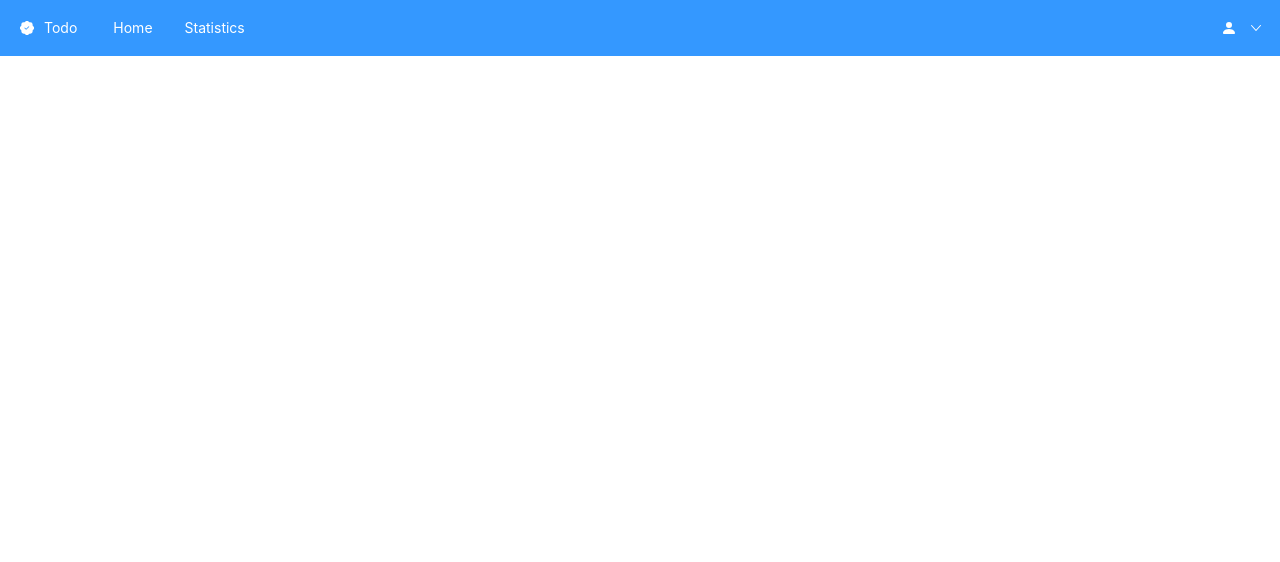
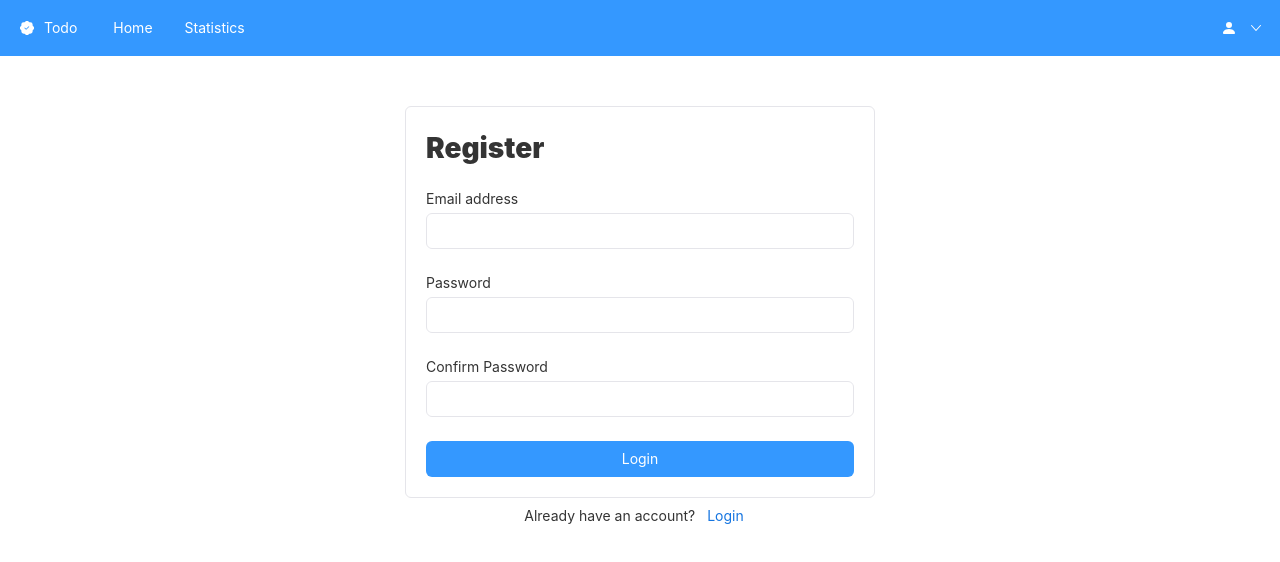
Before and after one commit to Nasi-Goreng-Pattaya/todo-frontend, a React (Vite) app: page /register in a window 1280 px wide. Shown: the top 562 px of the page. Built offline with nearby package versions, Linux system fonts and the light colour scheme.

Commit message:
Done register ui

```diff
--- a/src/App.tsx
+++ b/src/App.tsx
@@ -5,6 +5,7 @@ import Home from "./pages/Home";
 import Login from "./pages/Login";
 import Statistics from "./pages/Statistics";
 import Style from "./styles/App.module.css";
+import { Register } from "./pages/Register";
 
 // mock data for tasks
 const tasks: Task[] = [
@@ -194,7 +195,8 @@ function App() {
           <Route path="/" element={<Home />} />
           <Route path="/login" element={<Login />} />
           <Route path="/statistics" element={<Statistics tasks={tasks} />} />
-          {/* <Route path="/register" element={<Register />} />
+          <Route path="/register" element={<Register />} />
+          {/*
           <Route path="/profile" element={<Profile />} /> */}
         </Routes>
       </main>
--- /dev/null
+++ b/src/pages/Register.tsx
@@ -0,0 +1,81 @@
+import React from "react";
+import { Link } from "react-router-dom";
+import {
+  Button,
+  ButtonToolbar,
+  Col,
+  FlexboxGrid,
+  Form,
+  Panel,
+  Schema,
+} from "rsuite";
+import FlexboxGridItem from "rsuite/esm/FlexboxGrid/FlexboxGridItem";
+
+const { StringType } = Schema.Types;
+
+export function Register() {
+  const model = Schema.Model({
+    email: StringType(),
+    password: StringType(),
+    confirmPassword: StringType(),
+  });
+
+  const handleOnSubmit = (
+    passValidation: boolean,
+    event: React.FormEvent<HTMLFormElement>
+  ) => {
+    event.preventDefault();
+    if (!passValidation) return;
+    const formData = new FormData(event.currentTarget);
+  };
+
+  return (
+    <FlexboxGrid justify="center">
+      <FlexboxGridItem as={Col} md={15} lg={12} xl={9} colspan={21}>
+        <Panel header={<h3>Register</h3>} bordered>
+          <Form fluid model={model} onSubmit={handleOnSubmit}>
+            <Form.Group controlId="email">
+              <Form.ControlLabel>Email address</Form.ControlLabel>
+              <Form.Control name="email" />
+              <Form.ErrorMessage />
+            </Form.Group>
+            <Form.Group controlId="password">
+              <Form.ControlLabel>Password</Form.ControlLabel>
+              <Form.Control
+                name="password"
+                type="password"
+                autoComplete="off"
+              />
+            </Form.Group>
+            <Form.Group controlId="confirmPassword">
+              <Form.ControlLabel>Confirm Password</Form.ControlLabel>
+              <Form.Control
+                name="confirmPassword"
+                type="password"
+                autoComplete="off"
+              />
+            </Form.Group>
+            <Form.Group>
+              <ButtonToolbar>
+                <Button
+                  type="submit"
+                  appearance="primary"
+                  block
+                  loading={false}
+                >
+                  Login
+                </Button>
+              </ButtonToolbar>
+            </Form.Group>
+          </Form>
+        </Panel>
+        <FlexboxGrid justify="center" align="middle">
+          <p>Already have an account?</p>
+          <Button as={Link} appearance="link" to="/login">
+            Login
+          </Button>
+        </FlexboxGrid>
+      </FlexboxGridItem>
+    </FlexboxGrid>
+  );
+}
```
